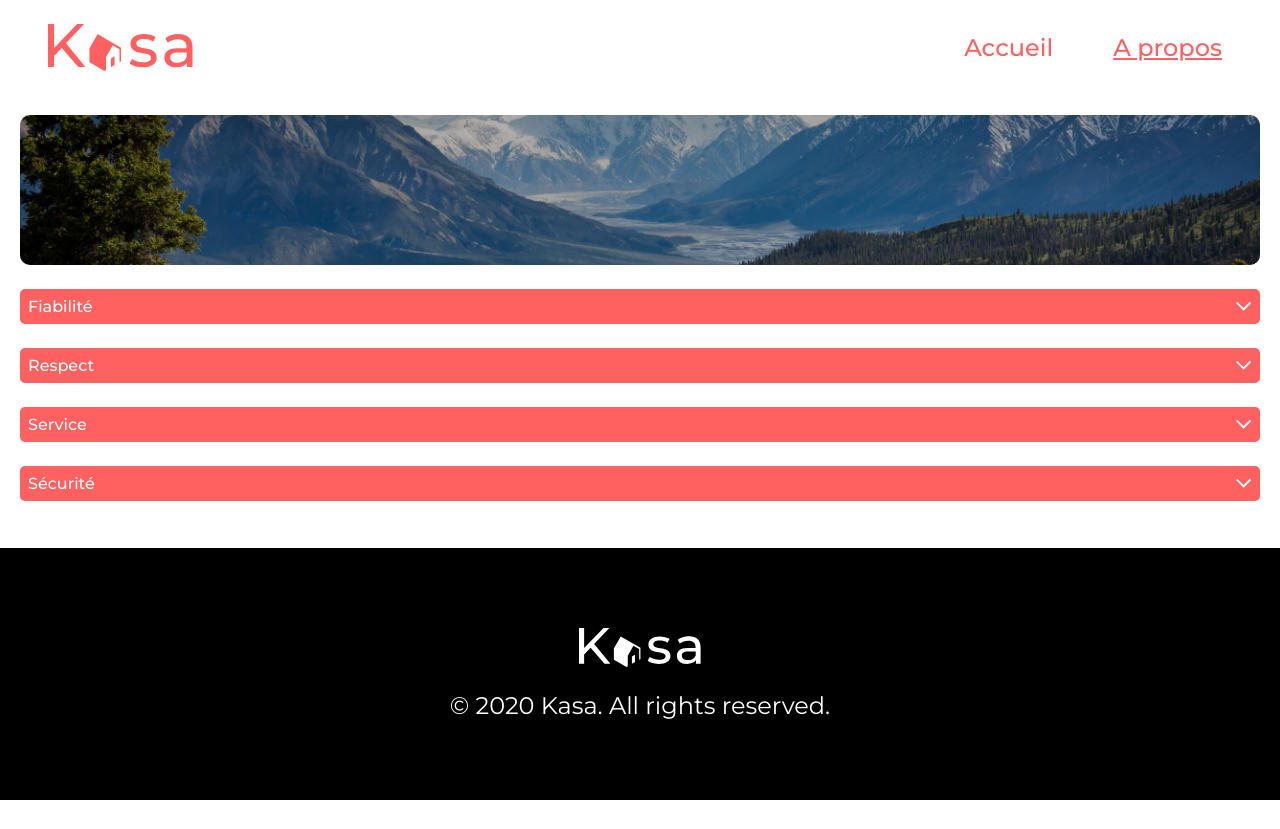
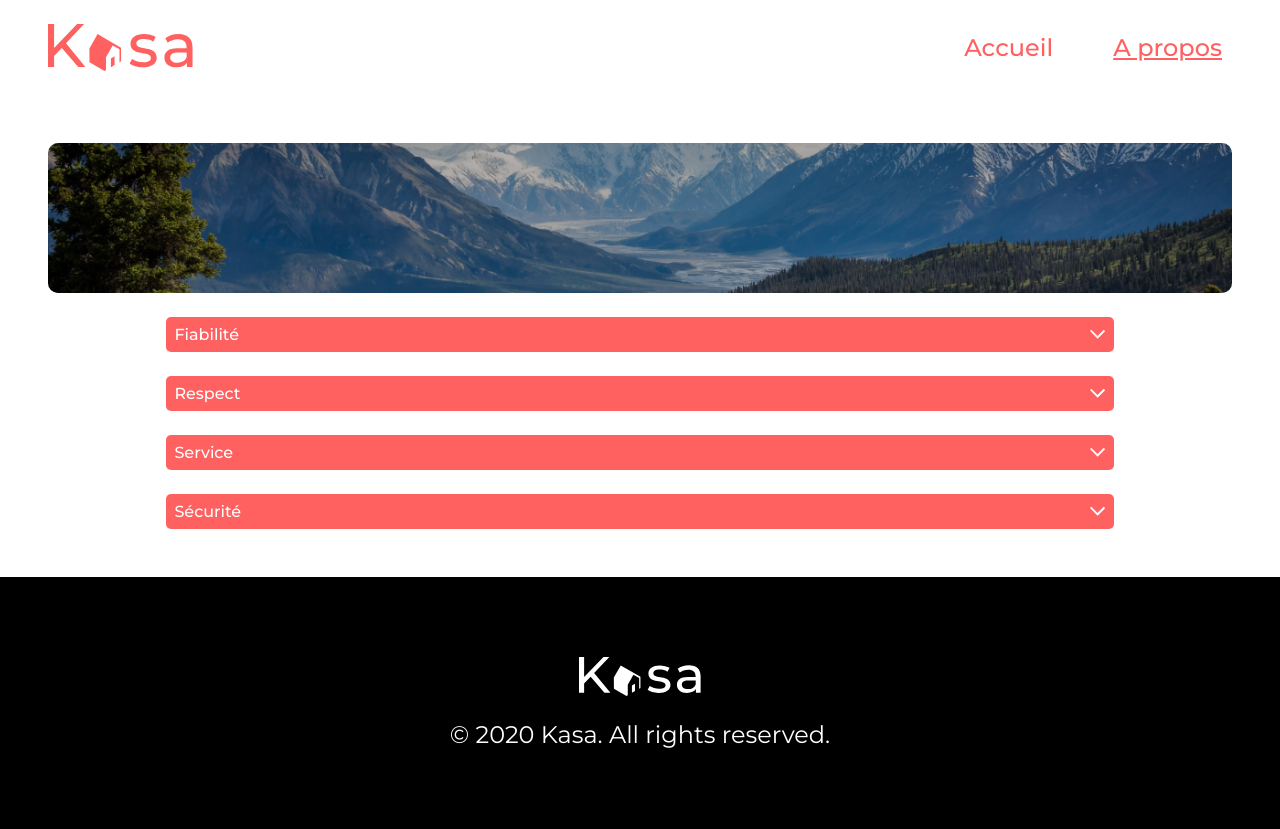
Before and after one commit to JulieVitse/P11---Kasa, a React (Create React App) app: page /about in a window 1280 px wide. Before the commit the page ends 800 px from the top, so only its background shows below. Built offline with nearby package versions, Linux system fonts and the light colour scheme.

Commit message:
about page responsive

```diff
--- a/src/pages/About/About.module.scss
+++ b/src/pages/About/About.module.scss
@@ -1,10 +1,22 @@
-@import '../../assets/styles/variables.scss';
+@import 'assets/styles/variables.scss';
+@import 'assets/styles/mixins.scss';
 
 .container{
     padding: 20px;
+    @include laptop {
+        padding: 3rem;
+    }
+    @include desktop-med {
+         max-width: 1440px;
+        margin: auto;
+    }
     .wrapper{
-        display: flex;
-        flex-direction: column;
+        display: grid;
         gap: nth($margins, 3);
+        @include laptop{
+           width: 80%;
+           margin: auto;
+        }
     }
+
 }
```
